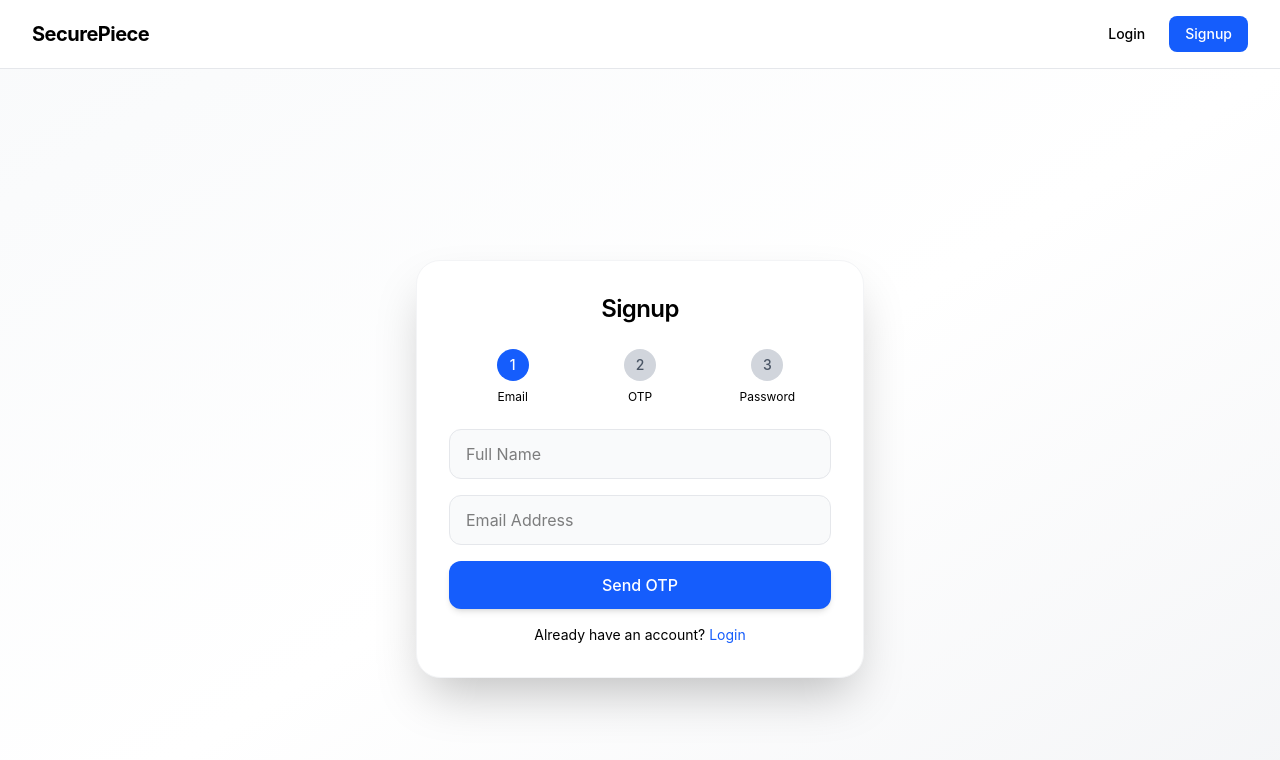
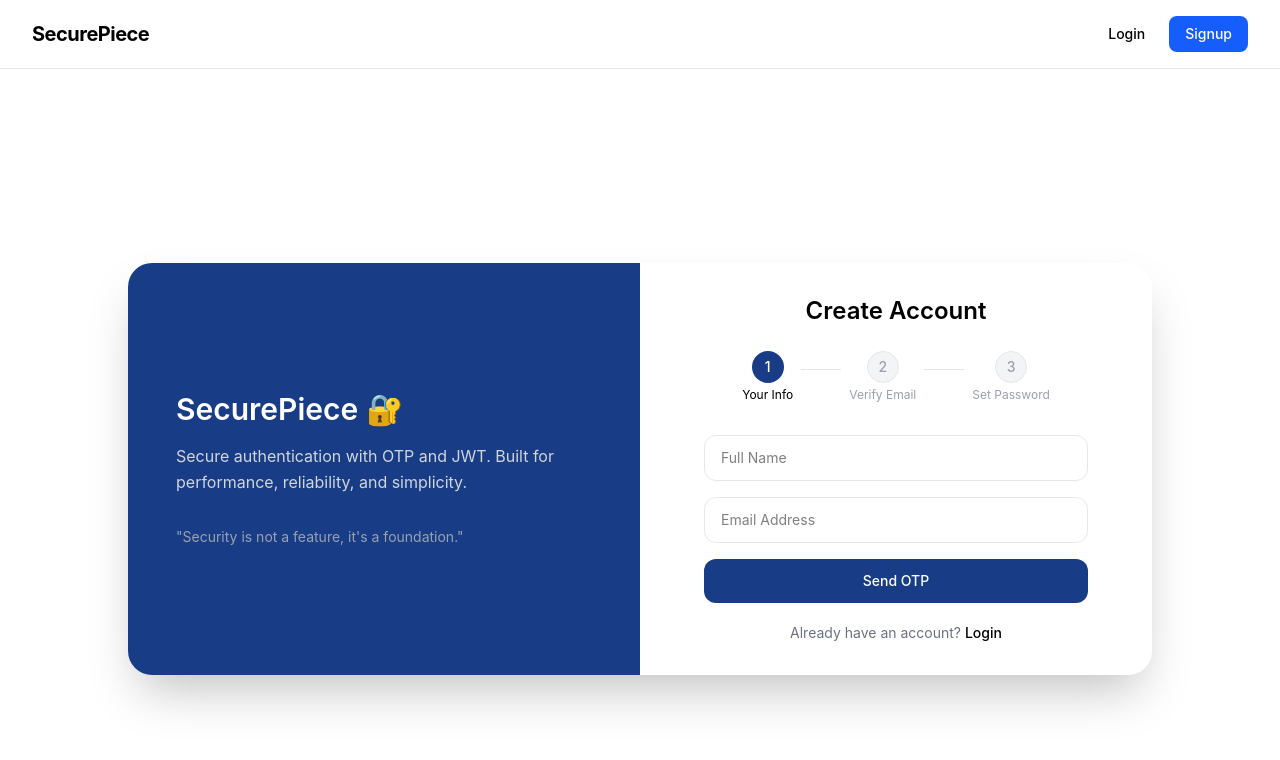
Before and after one commit to mohitraghav1318/securepiece, a React (Vite) app in the folder client/: page /signup in a window 1280 px wide. Shown: the top 760 px of the page. Built offline with nearby package versions, Linux system fonts and the light colour scheme.

Commit message:
update login and signup ui

```diff
--- a/client/src/features/auth/pages/Login.jsx
+++ b/client/src/features/auth/pages/Login.jsx
@@ -17,6 +17,8 @@ import { useNavigate } from 'react-router-dom';
 import AuthCard from '../components/AuthCard';
 import Input from '../../../components/ui/Input';
 import Button from '../../../components/ui/Button';
+
+import { motion } from 'framer-motion';
 
 import {
   loginWithPassword,
@@ -150,41 +152,62 @@ function Login() {
   };
 
   return (
-    <AuthCard title="Login">
-      {/* ------------------------------------------------ */}
-      {/* PASSWORD LOGIN FORM                             */}
-      {/* ------------------------------------------------ */}
+    <div className="min-h-screen flex items-center justify-center bg-gray px-4">
+      {/* MAIN CARD */}
+      <div className="w-full max-w-5xl bg-white rounded-3xl shadow-2xl overflow-hidden grid md:grid-cols-2">
+        {/* ---------------- LEFT SIDE ---------------- */}
+        <div className="hidden md:flex flex-col justify-center p-12 bg-[oklch(0.38_0.13_262.23)] text-white">
+          <h1 className="text-3xl font-semibold mb-4">SecurePiece 🔐</h1>
+
+          <p className="text-gray-300 leading-relaxed">
+            Secure authentication with OTP and JWT. Built for performance,
+            reliability, and simplicity.
+          </p>
+
+          <div className="mt-8 text-sm text-gray-400">
+            “Security is not a feature, it's a foundation.”
+          </div>
+        </div>
+
+        {/* ---------------- RIGHT SIDE ---------------- */}
+        <div className="flex items-center justify-center p-8">
+          <div className="w-full max-w-sm">
+            <h2 className="text-2xl font-semibold mb-6 text-center">
+              Welcome Back
+            </h2>
+
+            {/* PASSWORD LOGIN */}
             {mode === 'password' && (
               <form onSubmit={handlePasswordLogin}>
+                <div className="space-y-4">
                   <Input
                     type="email"
-            placeholder="Enter your email"
+                    placeholder="Email address"
                     value={email}
                     onChange={(e) => setEmail(e.target.value)}
                   />
 
                   <Input
                     type="password"
-            placeholder="Enter your password"
+                    placeholder="Password"
                     value={password}
                     onChange={(e) => setPassword(e.target.value)}
                   />
 
-          {/* Button receives loading state */}
                   <Button type="submit" loading={loading}>
                     Login
                   </Button>
+                </div>
               </form>
             )}
 
-      {/* ------------------------------------------------ */}
-      {/* OTP LOGIN STEP 1 — REQUEST OTP                  */}
-      {/* ------------------------------------------------ */}
+            {/* OTP STEP 1 */}
             {mode === 'otp' && otpStep === 'request' && (
               <form onSubmit={handleRequestOtp}>
+                <div className="space-y-4">
                   <Input
                     type="email"
-            placeholder="Enter your email"
+                    placeholder="Email address"
                     value={email}
                     onChange={(e) => setEmail(e.target.value)}
                   />
@@ -192,14 +215,14 @@ function Login() {
                   <Button type="submit" loading={loading}>
                     Send OTP
                   </Button>
+                </div>
               </form>
             )}
 
-      {/* ------------------------------------------------ */}
-      {/* OTP LOGIN STEP 2 — VERIFY OTP                   */}
-      {/* ------------------------------------------------ */}
+            {/* OTP STEP 2 */}
             {mode === 'otp' && otpStep === 'verify' && (
               <form onSubmit={handleVerifyOtp}>
+                <div className="space-y-4">
                   <Input
                     placeholder="Enter OTP"
                     value={otp}
@@ -209,42 +232,37 @@ function Login() {
                   <Button type="submit" loading={loading}>
                     Verify OTP
                   </Button>
+                </div>
               </form>
             )}
 
-      {/* ------------------------------------------------ */}
-      {/* LOGIN MODE SWITCH (Password ↔ OTP)              */}
-      {/* ------------------------------------------------ */}
-      <div className="text-center mt-4">
+            {/* SWITCH */}
+            <div className="text-center mt-5">
               <button
                 onClick={() => {
-            /**
-             * Toggle login mode
-             * Reset OTP step when switching modes
-             */
                   setMode(mode === 'password' ? 'otp' : 'password');
                   setOtpStep('request');
                 }}
-          className="text-sm text-blue-600 hover:underline"
+                className="text-sm text-gray-500 hover:text-black transition"
               >
                 {mode === 'password' ? 'Login with OTP' : 'Login with Password'}
               </button>
             </div>
 
-      {/* ------------------------------------------------ */}
-      {/* NAVIGATION TO SIGNUP                            */}
-      {/* ------------------------------------------------ */}
-      <div className="text-center mt-4 text-sm">
-        <span>Don't have an account? </span>
-
+            {/* SIGNUP */}
+            <div className="text-center mt-4 text-sm text-gray-500">
+              Don’t have an account?{' '}
               <button
                 onClick={() => navigate('/signup')}
-          className="text-blue-600 hover:underline"
+                className="text-black font-medium hover:underline"
               >
                 Sign up
               </button>
             </div>
-    </AuthCard>
+          </div>
+        </div>
+      </div>
+    </div>
   );
 }
 
--- a/client/src/features/auth/pages/Signup.jsx
+++ b/client/src/features/auth/pages/Signup.jsx
@@ -1,105 +1,37 @@
-/**
- * Signup Page
- *
- * Implements a 3-step signup flow:
- *
- * Step 1 → Collect name + email
- * Step 2 → Verify email using OTP
- * Step 3 → Set password and complete account creation
- *
- * The component manages the entire signup state machine
- * and communicates with backend auth APIs.
- */
-
 import { useState } from 'react';
 import { useNavigate } from 'react-router-dom';
-
-import AuthCard from '../components/AuthCard';
-import SignupSteps from '../components/SignupSteps';
-
-import Input from '../../../components/ui/Input';
-import Button from '../../../components/ui/Button';
-import OtpInput from '../../../components/ui/OtpInput';
-
 import { startSignup, verifySignupOtp, completeSignup } from '../api/authApi';
 
 function Signup() {
-  /**
-   * Router navigation
-   * Used to redirect user after successful signup
-   */
   const navigate = useNavigate();
-
-  /**
-   * Current signup step
-   *
-   * 1 → email collection
-   * 2 → OTP verification
-   * 3 → password creation
-   */
   const [step, setStep] = useState(1);
-
-  /**
-   * Form state
-   */
   const [name, setName] = useState('');
   const [email, setEmail] = useState('');
   const [otp, setOtp] = useState('');
   const [password, setPassword] = useState('');
   const [confirmPassword, setConfirmPassword] = useState('');
-
-  /**
-   * Global loading state
-   * Prevents duplicate requests
-   */
   const [loading, setLoading] = useState(false);
 
-  /**
-   * STEP 1
-   *
-   * Send name and email to backend
-   * Backend generates OTP and sends it to user's email
-   */
   const handleStartSignup = async (e) => {
     e.preventDefault();
-
     setLoading(true);
-
     try {
       await startSignup({ name, email });
-
       alert('OTP sent to your email');
-
-      /**
-       * Move to OTP verification step
-       */
       setStep(2);
     } catch (error) {
-      console.error(error?.response?.data);
       alert(error?.response?.data?.message || 'Signup failed');
     } finally {
       setLoading(false);
     }
   };
 
-  /**
-   * STEP 2
-   *
-   * Verify OTP sent to user's email
-   */
   const handleVerifyOtp = async (e) => {
     e.preventDefault();
-
     setLoading(true);
-
     try {
       await verifySignupOtp({ email, otp });
-
       alert('OTP verified successfully');
-
-      /**
-       * Move to password creation step
-       */
       setStep(3);
     } catch (error) {
       alert(error?.response?.data?.message || 'OTP verification failed');
@@ -108,26 +40,11 @@ function Signup() {
     }
   };
 
-  /**
-   * STEP 3
-   *
-   * Complete account creation by setting password
-   */
   const handleCompleteSignup = async (e) => {
     e.preventDefault();
-
     setLoading(true);
-
     try {
-      await completeSignup({
-        email,
-        password,
-        confirmPassword,
-      });
-
-      /**
-       * Redirect user to login page after successful signup
-       */
+      await completeSignup({ email, password, confirmPassword });
       navigate('/login');
     } catch (error) {
       alert(error?.response?.data?.message || 'Signup failed');
@@ -136,90 +53,171 @@ function Signup() {
     }
   };
 
+  const steps = ['Your Info', 'Verify Email', 'Set Password'];
+
   return (
-    <AuthCard title="Signup">
-      {/* ------------------------------------------------ */}
-      {/* SIGNUP STEP INDICATOR                           */}
-      {/* Shows current progress in the signup flow       */}
-      {/* ------------------------------------------------ */}
-      <SignupSteps step={step} />
+    <div className="min-h-screen flex items-center justify-center bg-gray px-4">
+      {/* MAIN CARD */}
+      <div className="w-full max-w-5xl bg-white rounded-3xl shadow-2xl overflow-hidden grid md:grid-cols-2">
+        {/* LEFT SIDE */}
+        <div className="hidden md:flex flex-col justify-center p-12 bg-[oklch(0.38_0.13_262.23)] text-white">
+          <h1 className="text-3xl font-semibold mb-4">SecurePiece 🔐</h1>
+          <p className="text-gray-300 leading-relaxed">
+            Secure authentication with OTP and JWT. Built for performance,
+            reliability, and simplicity.
+          </p>
+          <div className="mt-8 text-sm text-gray-400">
+            "Security is not a feature, it's a foundation."
+          </div>
+        </div>
 
-      {/* ------------------------------------------------ */}
-      {/* STEP 1 → COLLECT NAME + EMAIL                   */}
-      {/* ------------------------------------------------ */}
+        {/* RIGHT SIDE */}
+        <div className="flex items-center justify-center p-8">
+          <div className="w-full max-w-sm">
+            <h2 className="text-2xl font-semibold mb-6 text-center">
+              Create Account
+            </h2>
+
+            {/* STEP INDICATORS */}
+            <div className="flex items-center justify-center mb-8">
+              {steps.map((label, i) => {
+                const num = i + 1;
+                const isDone = step > num;
+                const isActive = step === num;
+                return (
+                  <div key={num} className="flex items-center">
+                    <div className="flex flex-col items-center">
+                      <div
+                        className={`w-8 h-8 rounded-full flex items-center justify-center text-sm font-medium transition-all
+                          ${isDone ? 'bg-[oklch(0.38_0.13_262.23)] text-white' : ''}
+                          ${isActive ? 'bg-[oklch(0.38_0.13_262.23)] text-white' : ''}
+                          ${!isDone && !isActive ? 'bg-gray-100 text-gray-400 border border-gray-200' : ''}
+                        `}
+                      >
+                        {isDone ? '✓' : num}
+                      </div>
+                      <span
+                        className={`text-xs mt-1 ${isActive ? 'text-black' : 'text-gray-400'}`}
+                      >
+                        {label}
+                      </span>
+                    </div>
+                    {num < steps.length && (
+                      <div
+                        className={`w-10 h-px mx-2 mb-4 ${step > num ? 'bg-[oklch(0.38_0.13_262.23)]' : 'bg-gray-200'}`}
+                      />
+                    )}
+                  </div>
+                );
+              })}
+            </div>
+
+            {/* STEP 1 — Name + Email */}
             {step === 1 && (
               <form onSubmit={handleStartSignup}>
-          <Input
+                <div className="space-y-4">
+                  <input
+                    type="text"
                     placeholder="Full Name"
                     value={name}
                     onChange={(e) => setName(e.target.value)}
+                    required
+                    className="w-full px-4 py-3 rounded-xl border border-gray-200 text-sm outline-none focus:border-blue-500 focus:ring-2 focus:ring-blue-100 transition"
                   />
-
-          <Input
+                  <input
                     type="email"
                     placeholder="Email Address"
                     value={email}
                     onChange={(e) => setEmail(e.target.value)}
+                    required
+                    className="w-full px-4 py-3 rounded-xl border border-gray-200 text-sm outline-none focus:border-blue-500 focus:ring-2 focus:ring-blue-100 transition"
                   />
-
-          <Button type="submit" loading={loading}>
-            Send OTP
-          </Button>
+                  <button
+                    type="submit"
+                    disabled={loading}
+                    className="w-full py-3 rounded-xl bg-[oklch(0.38_0.13_262.23)] text-white text-sm font-medium hover:opacity-90 transition disabled:opacity-60"
+                  >
+                    {loading ? 'Sending...' : 'Send OTP'}
+                  </button>
+                </div>
               </form>
             )}
 
-      {/* ------------------------------------------------ */}
-      {/* STEP 2 → OTP VERIFICATION                       */}
-      {/* ------------------------------------------------ */}
+            {/* STEP 2 — OTP */}
             {step === 2 && (
               <form onSubmit={handleVerifyOtp}>
-          <OtpInput value={otp} setValue={setOtp} />
-
-          <Button type="submit" loading={loading}>
-            Verify OTP
-          </Button>
+                <div className="space-y-4">
+                  <input
+                    type="text"
+                    placeholder="Enter OTP"
+                    value={otp}
+                    onChange={(e) => setOtp(e.target.value)}
+                    required
+                    className="w-full px-4 py-3 rounded-xl border border-gray-200 text-sm outline-none focus:border-blue-500 focus:ring-2 focus:ring-blue-100 transition tracking-widest text-center text-lg"
+                  />
+                  <button
+                    type="submit"
+                    disabled={loading}
+                    className="w-full py-3 rounded-xl bg-[oklch(0.38_0.13_262.23)] text-white text-sm font-medium hover:opacity-90 transition disabled:opacity-60"
+                  >
+                    {loading ? 'Verifying...' : 'Verify OTP'}
+                  </button>
+                  <button
+                    type="button"
+                    onClick={() => setStep(1)}
+                    className="w-full text-sm text-gray-400 hover:text-black transition"
+                  >
+                    ← Back
+                  </button>
+                </div>
               </form>
             )}
 
-      {/* ------------------------------------------------ */}
-      {/* STEP 3 → PASSWORD CREATION                      */}
-      {/* ------------------------------------------------ */}
+            {/* STEP 3 — Password */}
             {step === 3 && (
               <form onSubmit={handleCompleteSignup}>
-          <Input
+                <div className="space-y-4">
+                  <input
                     type="password"
                     placeholder="Create Password"
                     value={password}
                     onChange={(e) => setPassword(e.target.value)}
+                    required
+                    className="w-full px-4 py-3 rounded-xl border border-gray-200 text-sm outline-none focus:border-blue-500 focus:ring-2 focus:ring-blue-100 transition"
                   />
-
-          <Input
+                  <input
                     type="password"
                     placeholder="Confirm Password"
                     value={confirmPassword}
                     onChange={(e) => setConfirmPassword(e.target.value)}
+                    required
+                    className="w-full px-4 py-3 rounded-xl border border-gray-200 text-sm outline-none focus:border-blue-500 focus:ring-2 focus:ring-blue-100 transition"
                   />
-
-          <Button type="submit" loading={loading}>
-            Create Account
-          </Button>
+                  <button
+                    type="submit"
+                    disabled={loading}
+                    className="w-full py-3 rounded-xl bg-[oklch(0.38_0.13_262.23)] text-white text-sm font-medium hover:opacity-90 transition disabled:opacity-60"
+                  >
+                    {loading ? 'Creating...' : 'Create Account'}
+                  </button>
+                </div>
               </form>
             )}
 
-      {/* ------------------------------------------------ */}
-      {/* LOGIN REDIRECTION LINK                          */}
-      {/* ------------------------------------------------ */}
-      <div className="text-center mt-4 text-sm">
-        <span>Already have an account? </span>
-
+            {/* LOGIN LINK */}
+            <div className="text-center mt-5 text-sm text-gray-500">
+              Already have an account?{' '}
               <button
                 onClick={() => navigate('/login')}
-          className="text-blue-600 hover:underline"
+                className="text-black font-medium hover:underline"
               >
                 Login
               </button>
             </div>
-    </AuthCard>
+          </div>
+        </div>
+      </div>
+    </div>
   );
 }
 
```
Lines whose indentation alone changed are shown as unchanged.
